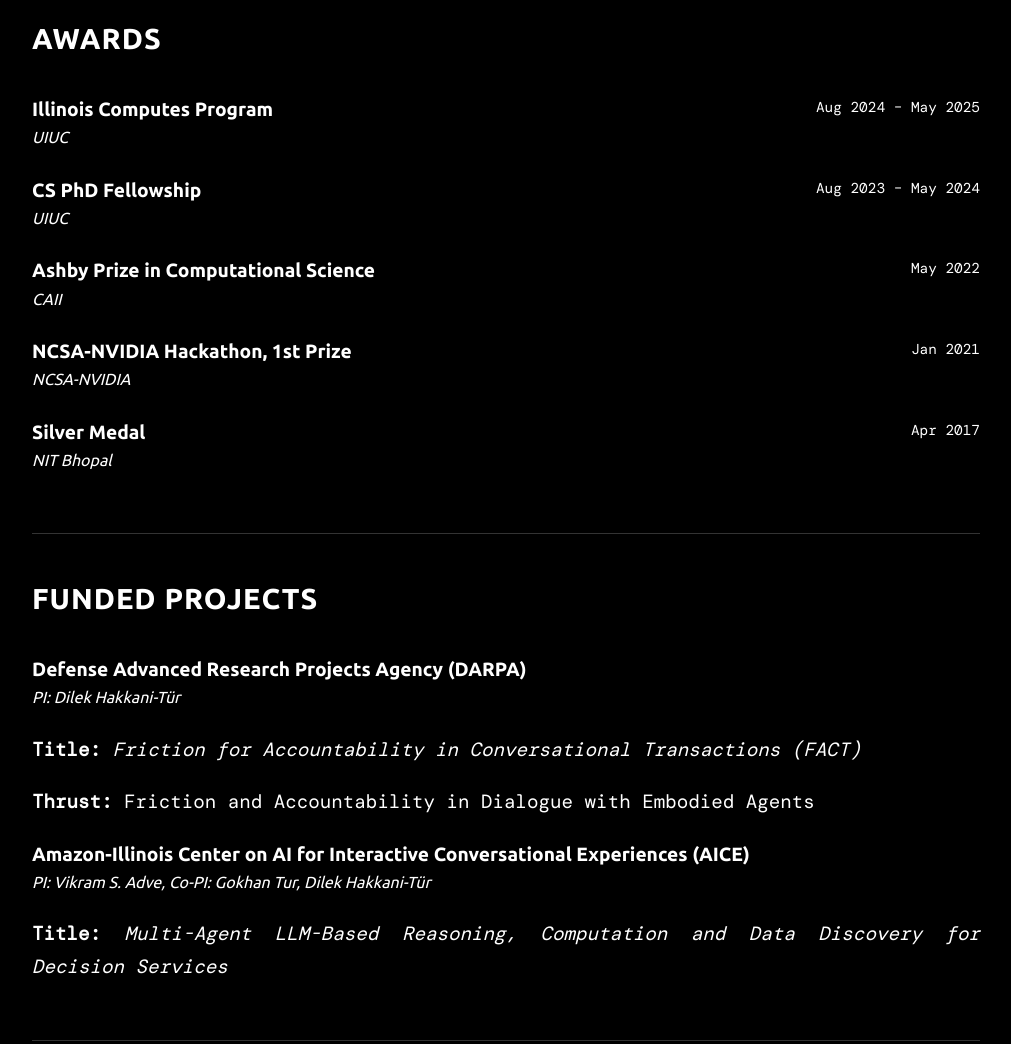
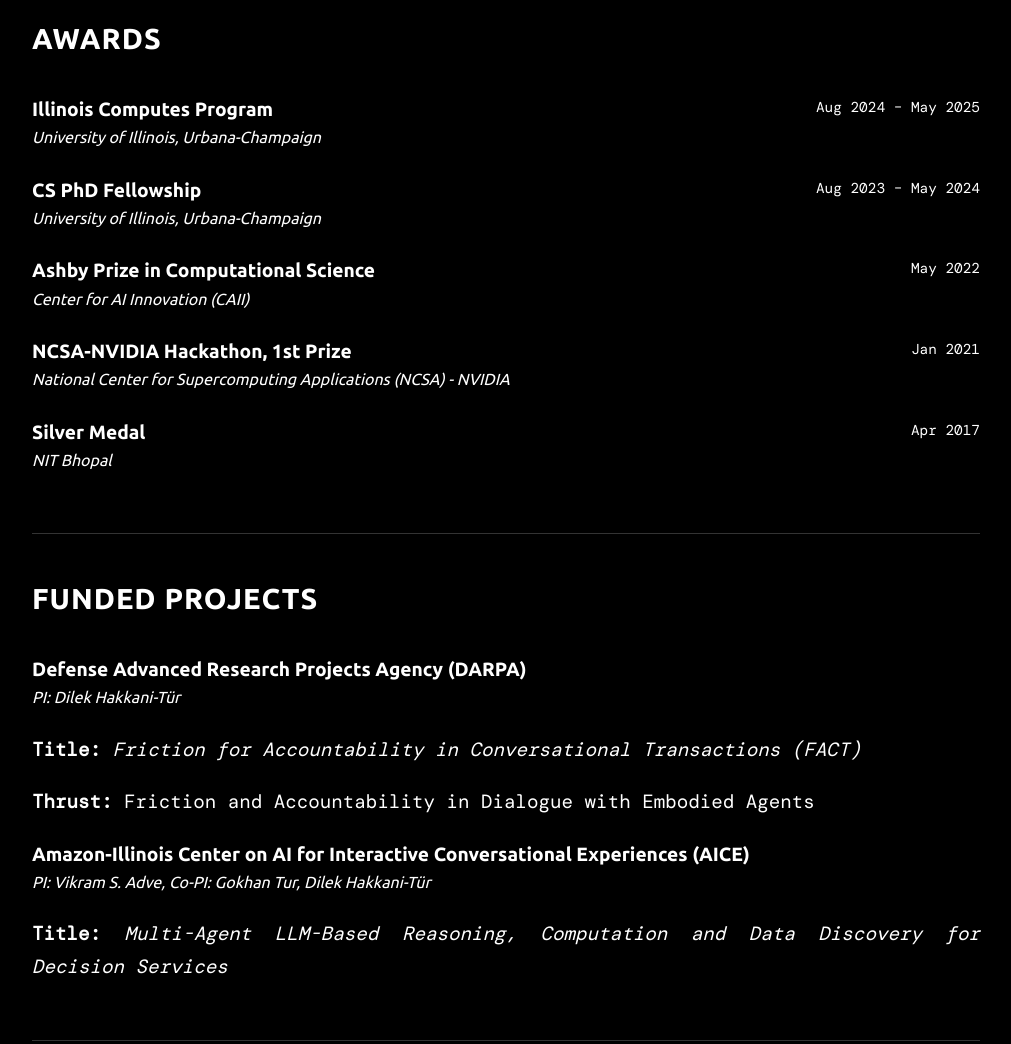
Before and after one commit to vardhandongre/vardhandongre.github.io, a plain HTML site: page cv.html in a window 1280 px wide. Shown: the part 1260-2304 px from the top of the page, without its empty margins (134-1145 px from the left). Drawn offline with nearby package versions, Linux system fonts and the light colour scheme.

Commit message:
CV update

```diff
--- a/cv.html
+++ b/cv.html
@@ -208,7 +208,7 @@
                 <div class="cv-item-header">
                     <div>
                         <h3 class="cv-item-title">Illinois Computes Program</h3>
-                        <p class="cv-item-subtitle"><em>UIUC</em></p>
+                        <p class="cv-item-subtitle"><em>University of Illinois, Urbana-Champaign</em></p>
                     </div>
                     <span class="cv-item-date">Aug 2024 – May 2025</span>
                 </div>
@@ -218,7 +218,7 @@
                 <div class="cv-item-header">
                     <div>
                         <h3 class="cv-item-title">CS PhD Fellowship</h3>
-                        <p class="cv-item-subtitle"><em>UIUC</em></p>
+                        <p class="cv-item-subtitle"><em>University of Illinois, Urbana-Champaign</em></p>
                     </div>
                     <span class="cv-item-date">Aug 2023 – May 2024</span>
                 </div>
@@ -228,7 +228,7 @@
                 <div class="cv-item-header">
                     <div>
                         <h3 class="cv-item-title">Ashby Prize in Computational Science</h3>
-                        <p class="cv-item-subtitle"><em>CAII</em></p>
+                        <p class="cv-item-subtitle"><em>Center for AI Innovation (CAII)</em></p>
                     </div>
                     <span class="cv-item-date">May 2022</span>
                 </div>
@@ -238,7 +238,7 @@
                 <div class="cv-item-header">
                     <div>
                         <h3 class="cv-item-title">NCSA-NVIDIA Hackathon, 1st Prize</h3>
-                        <p class="cv-item-subtitle"><em>NCSA-NVIDIA</em></p>
+                        <p class="cv-item-subtitle"><em>National Center for Supercomputing Applications (NCSA) - NVIDIA</em></p>
                     </div>
                     <span class="cv-item-date">Jan 2021</span>
                 </div>
@@ -285,7 +285,6 @@
                 <div class="cv-item-header">
                     <div>
                         <h3 class="cv-item-title">University of Illinois Urbana-Champaign</h3>
-                        <p class="cv-item-subtitle"><em>UIUC</em></p>
                     </div>
                     <span class="cv-item-date">Sep 2023 – Present</span>
                 </div>
```
